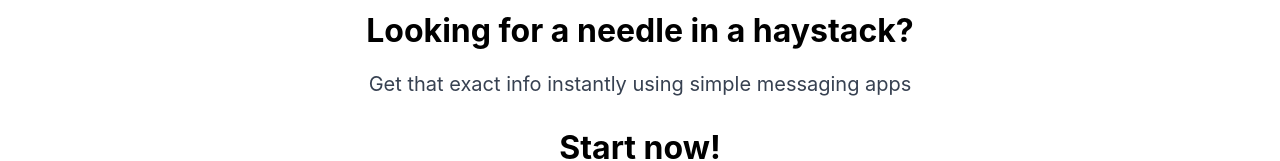
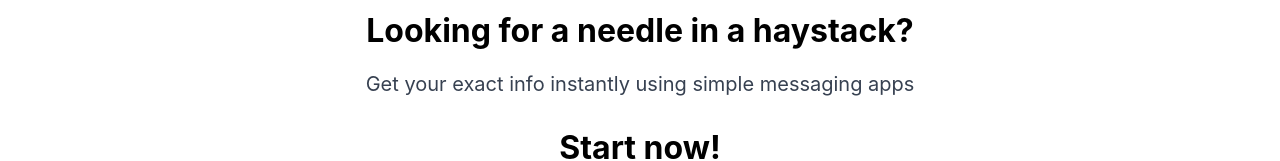
Before and after one commit to EdwardLH219/try-jewl, a Next.js app: page / in a window 1280 px wide. Shown: the part 144-305 px from the top of the page. Built offline with nearby package versions, Linux system fonts and the light colour scheme.

Commit message:
fix: update text content for consistency in hero and how it works sections

```diff
--- a/components/HowItWorks.tsx
+++ b/components/HowItWorks.tsx
@@ -30,7 +30,7 @@ export default function HowItWorks() {
     <div className="py-12 px-6">
       <div className="max-w-4xl mx-auto">
         <p className="text-white text-center text-xl mb-8">
-          Secure & Instant, Retrieval of that<br className="block sm:hidden" /> 1 Precise Piece of Data.
+          Secure & Instant Retrieval of that<br className="block sm:hidden" /> 1 Precise Piece of Data.
         </p>
         <h2 className="text-[2rem] md:text-3xl font-bold text-white text-center mb-12">How it works</h2>
         <div className="flex flex-col md:flex-row gap-6 mb-12">
--- a/pages/index.tsx
+++ b/pages/index.tsx
@@ -68,7 +68,7 @@ export default function Home() {
           <header className={styles.header}>
             <h1 className={styles.mainHeading}>Looking for a needle<br className="block sm:hidden" /> in a haystack?</h1>
             <p className="text-xl text-gray-700">
-              Get that exact info instantly using simple messaging apps
+              Get your exact info instantly using simple messaging apps
             </p>
           </header>
 
```
